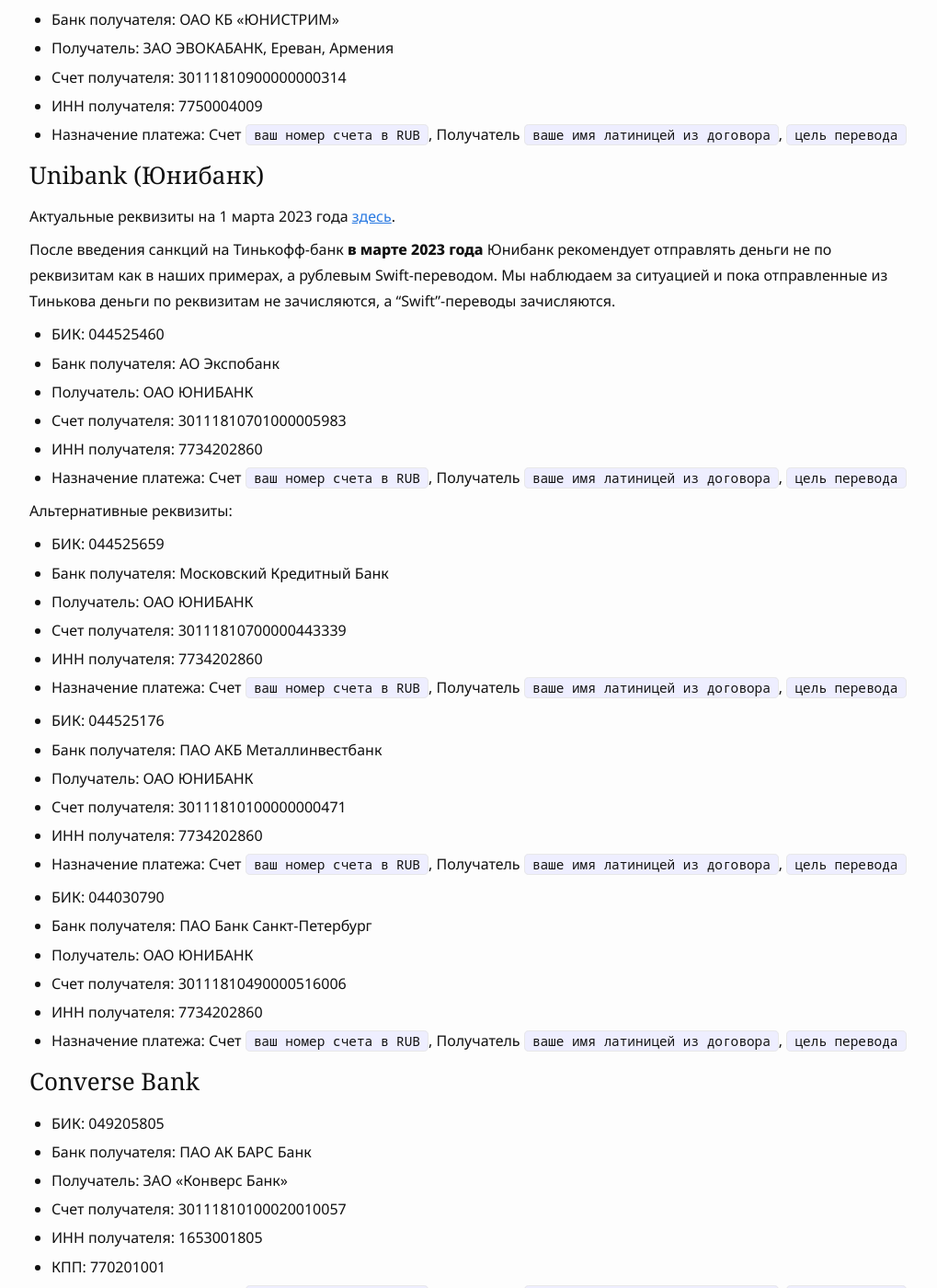
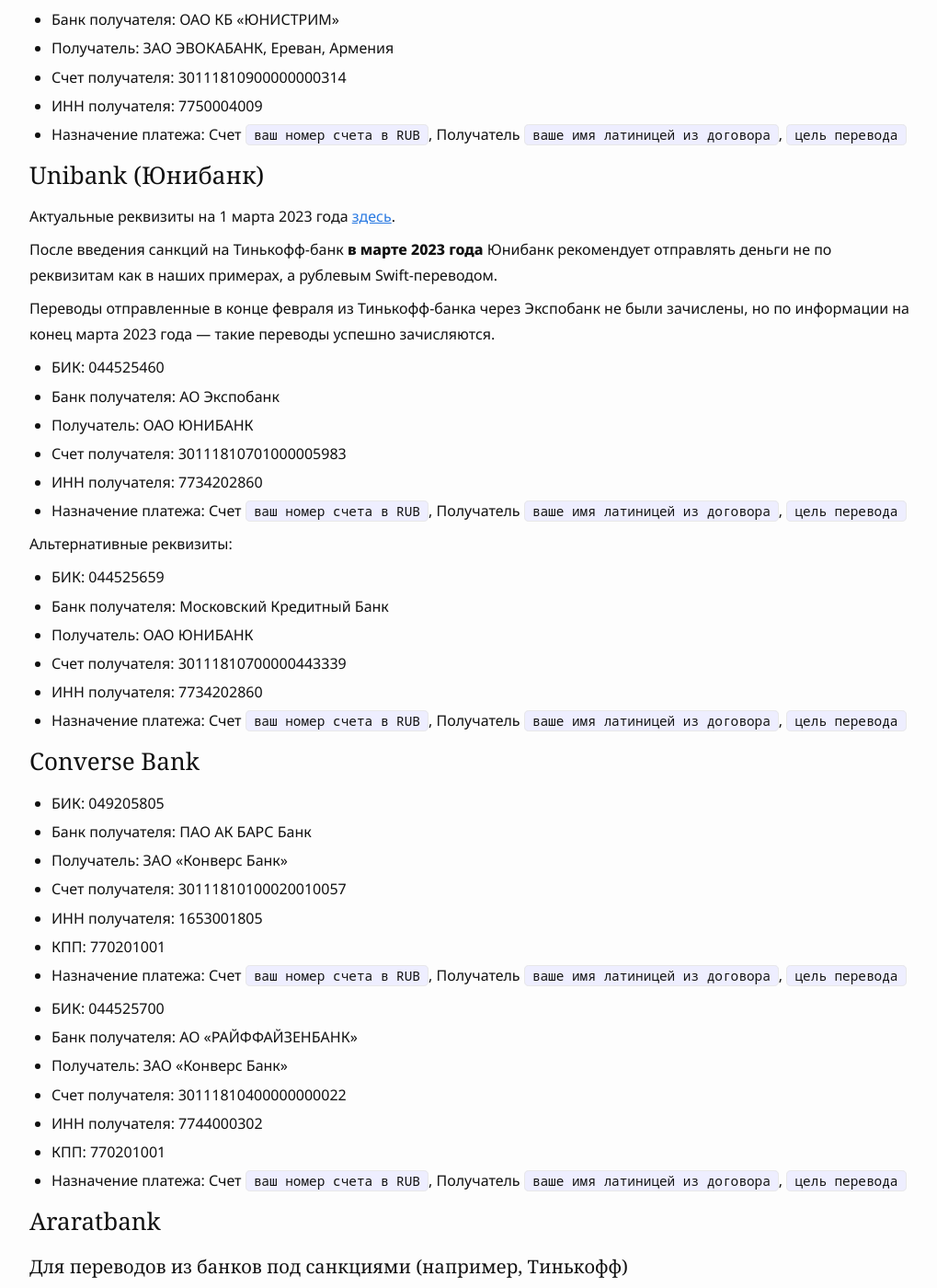
Before and after one commit to haywiki/haywiki.github.io, a Jekyll site: the page built from money/bank-examples.md, in a window 1280 px wide and 1400 px high, scrolled down 2978 px. Shown: the whole window at 92% size, without its empty margins (128-1147 px from the left). Built offline with Jekyll 4.4.1, drawn with Linux system fonts in a browser that asks for light colours; nearby versions of some CDN libraries; a script that is not in the unit is left out.

Commit message:
уточнения по переводам рф - армения - рф

```diff
--- a/money/bank-examples.md
+++ b/money/bank-examples.md
@@ -109,7 +109,9 @@
 
 Актуальные реквизиты на 1 марта 2023 года [здесь](/assets/banks/unibank-01.03.23.pdf).
 
-После введения санкций на Тинькофф-банк **в марте 2023 года** Юнибанк рекомендует отправлять деньги не по реквизитам как в наших примерах, а рублевым Swift-переводом. Мы наблюдаем за ситуацией и пока отправленные из Тинькова деньги по реквизитам не зачисляются, а "Swift"-переводы зачисляются.
+После введения санкций на Тинькофф-банк **в марте 2023 года** Юнибанк рекомендует отправлять деньги не по реквизитам как в наших примерах, а рублевым Swift-переводом.
+
+Переводы отправленные в конце февраля из Тинькофф-банка через Экспобанк не были зачислены, но по информации на конец марта 2023 года — такие переводы успешно зачисляются.
 
 - БИК: 044525460
 - Банк получателя: АО Экспобанк
@@ -124,20 +126,6 @@
 - Банк получателя: Московский Кредитный Банк
 - Получатель: ОАО ЮНИБАНК
 - Счет получателя: 30111810700000443339
-- ИНН получателя: 7734202860
-- Назначение платежа: Счет `ваш номер счета в RUB`, Получатель `ваше имя латиницей из договора`, `цель перевода`
-
-- БИК: 044525176
-- Банк получателя: ПАО АКБ Металлинвестбанк
-- Получатель: ОАО ЮНИБАНК
-- Счет получателя: 30111810100000000471
-- ИНН получателя: 7734202860
-- Назначение платежа: Счет `ваш номер счета в RUB`, Получатель `ваше имя латиницей из договора`, `цель перевода`
-
-- БИК: 044030790
-- Банк получателя: ПАО Банк Санкт-Петербург
-- Получатель: ОАО ЮНИБАНК
-- Счет получателя: 30111810490000516006
 - ИНН получателя: 7734202860
 - Назначение платежа: Счет `ваш номер счета в RUB`, Получатель `ваше имя латиницей из договора`, `цель перевода`
 
```
Also changed, not shown: money/bank-transfer-am-ru.md (+19 -1 lines).
